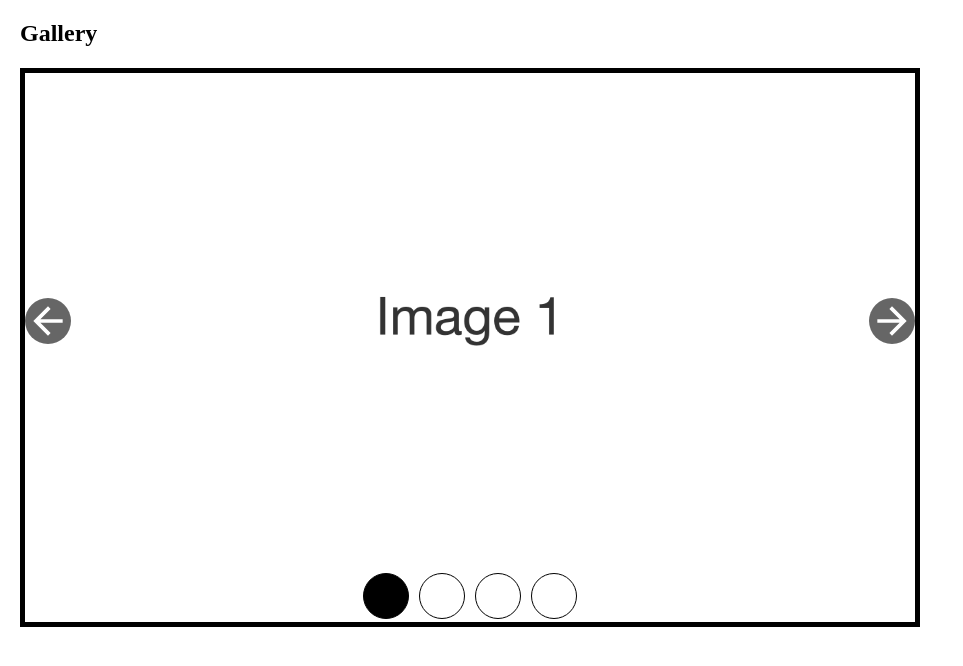
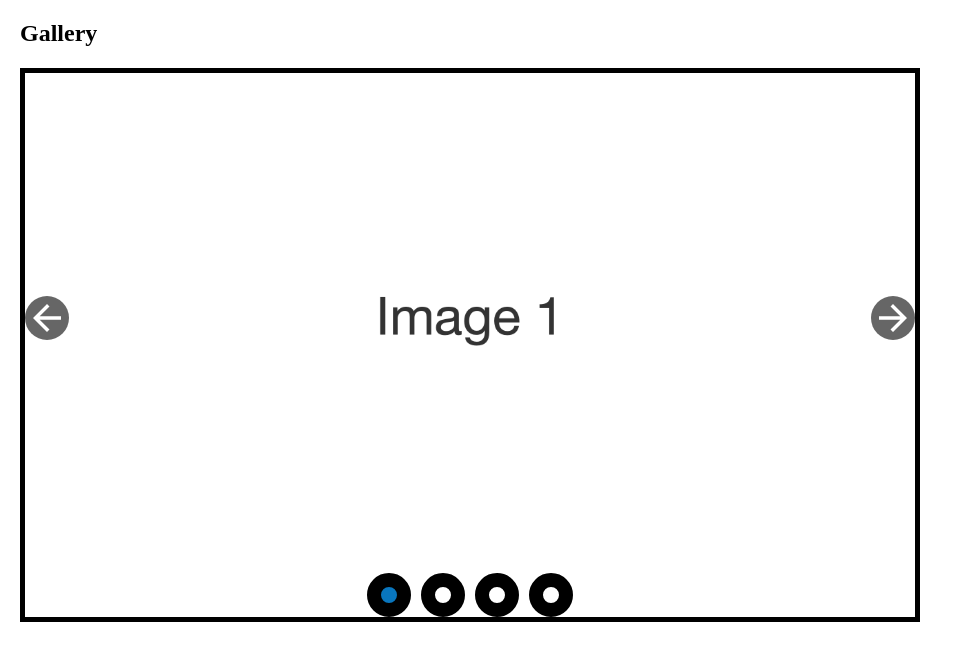
Before and after one commit to stefany-newman/accessible-image-slider, a plain HTML site: page index.html in a window 1280 px wide. Shown: the whole page, without its empty margins (0-963 px from the left). Drawn offline with Linux system fonts and the light colour scheme.

Commit message:
Added better reset styles for buttons so that their outline doesn't disappear

```diff
--- a/styles/main.css
+++ b/styles/main.css
@@ -9,6 +9,9 @@
   --violet-700: #6d28d9;
   --violet-800: #5b21b6;
   --violet-900: #4c1d95;
+
+  --blue: #0976BE;
+  --blue-lighter: #448ec0;
 
   --sage-green-50: #50C878;
   --mint-green-50: #98FF98;
@@ -376,12 +379,13 @@ img{
 }
 
 button{
-  all:unset;
+  background: none;
+  border: 1px solid transparent;
+  padding: 0;
+  margin: 0;
+  font: inherit;
+  color: inherit;
   cursor: pointer;
-  border: 1px solid transparent;
-  &:focus{
-    outline: 1px solid var(--forest-green);
-  }
 }
 *:focus{
   outline: 3px solid var(--forest-green);
@@ -403,8 +407,9 @@ button{
     fill: var(--white);
     background-color: rgba(0, 0, 0, 0.6);
     &:hover{
+      background-color: var(--black);
       svg{
-        fill: var(--forest-green);
+        fill: var(--blue-lighter);
       }
     }
     & svg{
@@ -418,8 +423,7 @@ button{
 
 .dot-navigation{
   & [aria-current="true"]{
-    background-color: #000;
-    background-blend-mode: revert;
+    background-color: var(--blue);
   }
   & ol{
     list-style-type: none;
@@ -431,7 +435,7 @@ button{
   }
   & .dot{
     border-radius: 50%;
-    border: 1px solid var(--black);
+    border: 14px solid var(--black);
     /* Per WCAG 2.5.8 and 2.5.5 */
     width: 44px;
     height: 44px;
```
